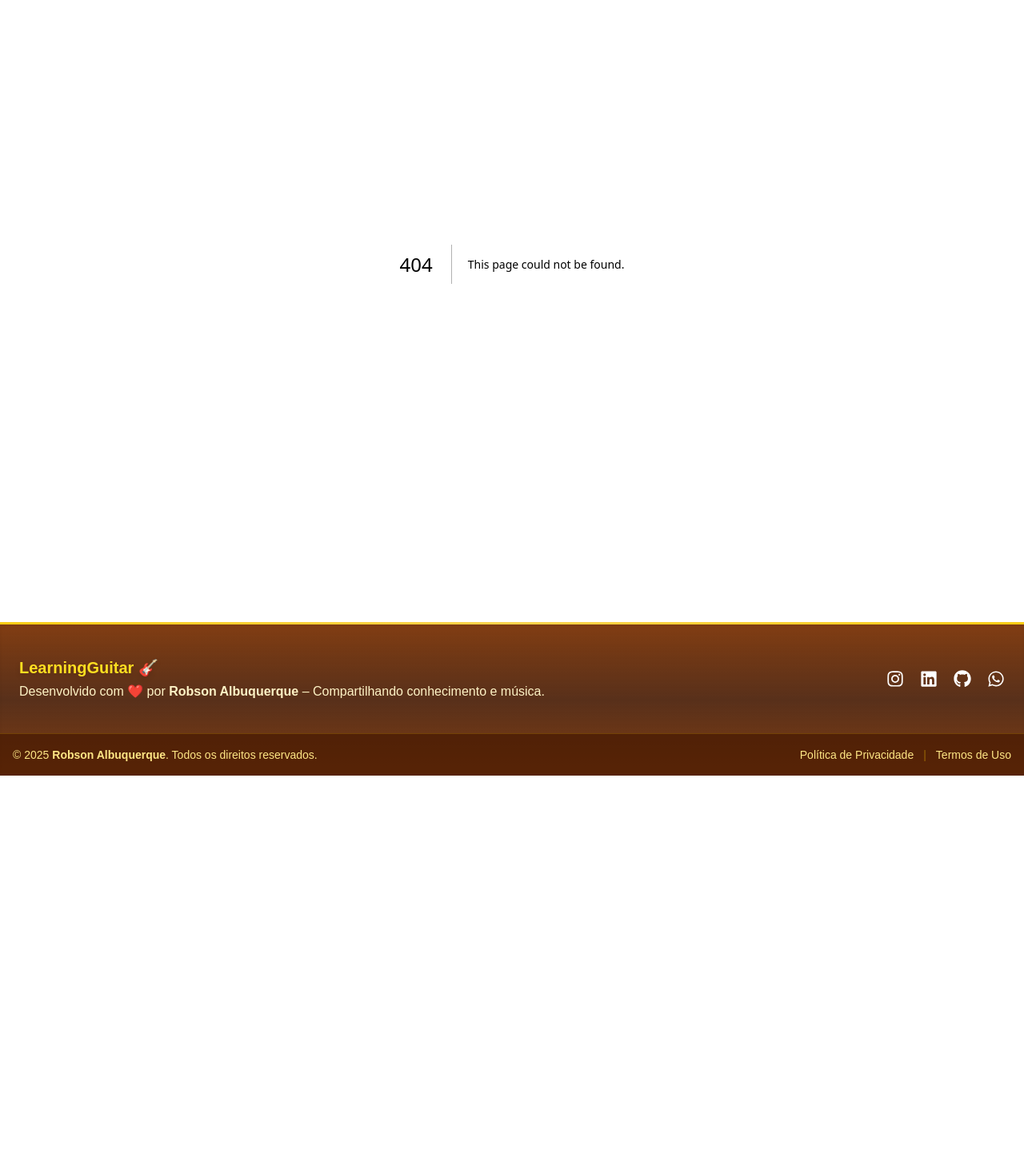
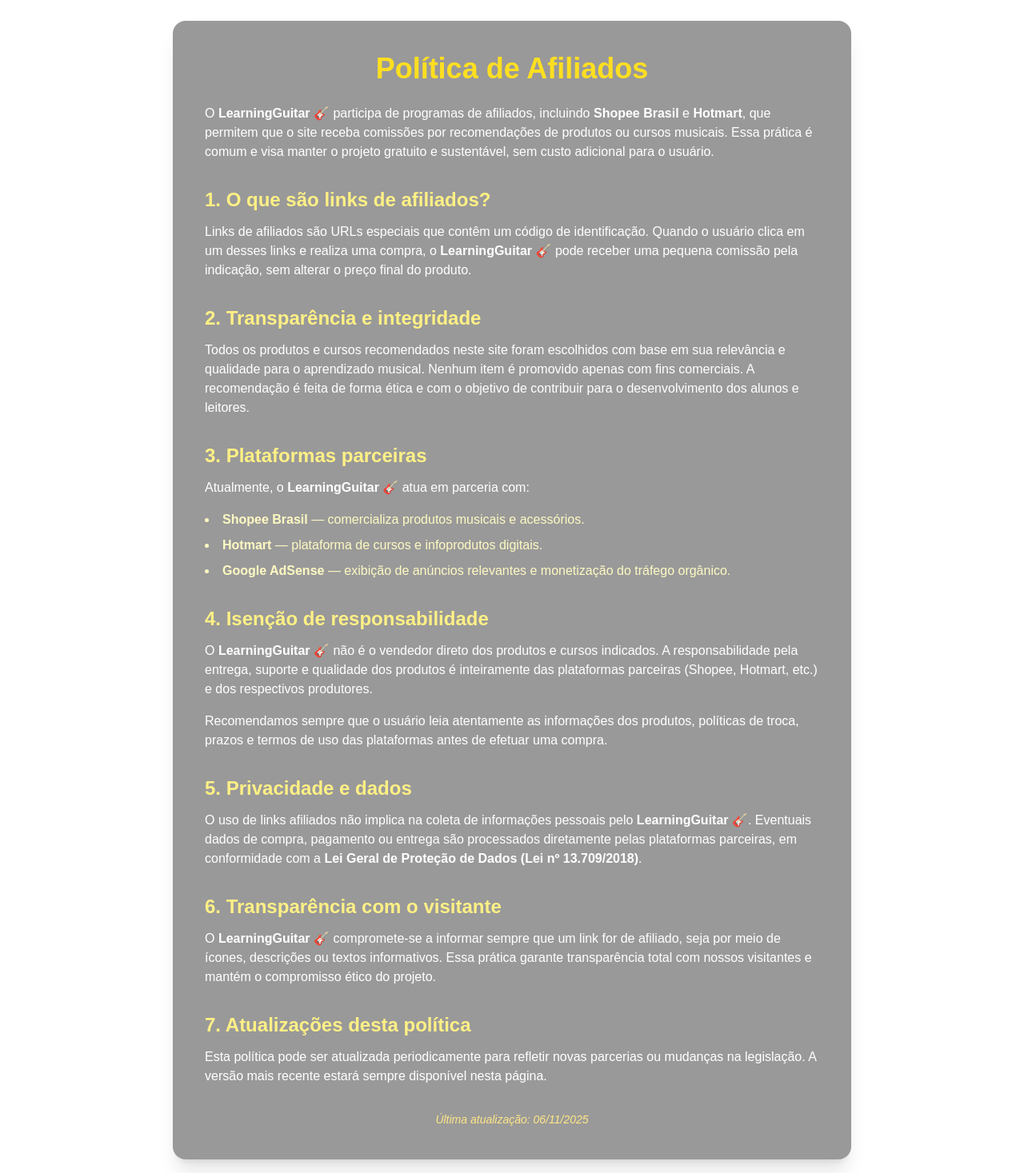
Before and after one commit to robsonalbuquerquedev/learningguitar, a Next.js app: page /politica-de-afiliados in a window 1280 px wide. Before the commit this address had no page. Shown: the part 150-1617 px from the top of the page at 80% size. Before the commit the page ends 1120 px from the top, so only its background shows below. Built offline with nearby package versions, Linux system fonts and the light colour scheme.

Commit message:
feat: adicionar rota politica-de-afiliados

```diff
--- /dev/null
+++ b/src/app/politica-de-afiliados/page.tsx
@@ -0,0 +1,112 @@
+"use client";
+
+export default function PoliticaDeAfiliados() {
+    return (
+        <main className="max-w-4xl mx-auto px-6 py-24 text-white">
+            <section className="bg-black/40 backdrop-blur-md p-6 sm:p-10 rounded-2xl shadow-xl">
+                <h1 className="text-3xl sm:text-4xl font-bold text-yellow-300 mb-6 text-center">
+                    Política de Afiliados
+                </h1>
+
+                <p className="mb-4">
+                    O <strong>LearningGuitar 🎸</strong> participa de programas de afiliados,
+                    incluindo <strong>Shopee Brasil</strong> e <strong>Hotmart</strong>, que
+                    permitem que o site receba comissões por recomendações de produtos ou
+                    cursos musicais. Essa prática é comum e visa manter o projeto gratuito e
+                    sustentável, sem custo adicional para o usuário.
+                </p>
+
+                <h2 className="text-2xl font-semibold mt-8 mb-3 text-yellow-200">
+                    1. O que são links de afiliados?
+                </h2>
+                <p className="mb-4">
+                    Links de afiliados são URLs especiais que contêm um código de
+                    identificação. Quando o usuário clica em um desses links e realiza uma
+                    compra, o <strong>LearningGuitar 🎸</strong> pode receber uma pequena
+                    comissão pela indicação, sem alterar o preço final do produto.
+                </p>
+
+                <h2 className="text-2xl font-semibold mt-8 mb-3 text-yellow-200">
+                    2. Transparência e integridade
+                </h2>
+                <p className="mb-4">
+                    Todos os produtos e cursos recomendados neste site foram escolhidos com
+                    base em sua relevância e qualidade para o aprendizado musical. Nenhum
+                    item é promovido apenas com fins comerciais. A recomendação é feita de
+                    forma ética e com o objetivo de contribuir para o desenvolvimento dos
+                    alunos e leitores.
+                </p>
+
+                <h2 className="text-2xl font-semibold mt-8 mb-3 text-yellow-200">
+                    3. Plataformas parceiras
+                </h2>
+                <p className="mb-4">
+                    Atualmente, o <strong>LearningGuitar 🎸</strong> atua em parceria com:
+                </p>
+                <ul className="list-disc list-inside mb-4 space-y-2 text-yellow-100">
+                    <li>
+                        <strong>Shopee Brasil</strong> — comercializa produtos musicais e
+                        acessórios.
+                    </li>
+                    <li>
+                        <strong>Hotmart</strong> — plataforma de cursos e infoprodutos
+                        digitais.
+                    </li>
+                    <li>
+                        <strong>Google AdSense</strong> — exibição de anúncios relevantes e
+                        monetização do tráfego orgânico.
+                    </li>
+                </ul>
+
+                <h2 className="text-2xl font-semibold mt-8 mb-3 text-yellow-200">
+                    4. Isenção de responsabilidade
+                </h2>
+                <p className="mb-4">
+                    O <strong>LearningGuitar 🎸</strong> não é o vendedor direto dos produtos
+                    e cursos indicados. A responsabilidade pela entrega, suporte e
+                    qualidade dos produtos é inteiramente das plataformas parceiras
+                    (Shopee, Hotmart, etc.) e dos respectivos produtores.
+                </p>
+                <p className="mb-4">
+                    Recomendamos sempre que o usuário leia atentamente as informações dos
+                    produtos, políticas de troca, prazos e termos de uso das plataformas
+                    antes de efetuar uma compra.
+                </p>
+
+                <h2 className="text-2xl font-semibold mt-8 mb-3 text-yellow-200">
+                    5. Privacidade e dados
+                </h2>
+                <p className="mb-4">
+                    O uso de links afiliados não implica na coleta de informações pessoais
+                    pelo <strong>LearningGuitar 🎸</strong>. Eventuais dados de compra,
+                    pagamento ou entrega são processados diretamente pelas plataformas
+                    parceiras, em conformidade com a{" "}
+                    <strong>Lei Geral de Proteção de Dados (Lei nº 13.709/2018)</strong>.
+                </p>
+
+                <h2 className="text-2xl font-semibold mt-8 mb-3 text-yellow-200">
+                    6. Transparência com o visitante
+                </h2>
+                <p className="mb-4">
+                    O <strong>LearningGuitar 🎸</strong> compromete-se a informar sempre que
+                    um link for de afiliado, seja por meio de ícones, descrições ou textos
+                    informativos. Essa prática garante transparência total com nossos
+                    visitantes e mantém o compromisso ético do projeto.
+                </p>
+
+                <h2 className="text-2xl font-semibold mt-8 mb-3 text-yellow-200">
+                    7. Atualizações desta política
+                </h2>
+                <p className="mb-4">
+                    Esta política pode ser atualizada periodicamente para refletir novas
+                    parcerias ou mudanças na legislação. A versão mais recente estará sempre
+                    disponível nesta página.
+                </p>
+
+                <p className="text-sm text-amber-200 mt-8 text-center italic">
+                    Última atualização: {new Date().toLocaleDateString("pt-BR")}
+                </p>
+            </section>
+        </main>
+    );
+}
```
